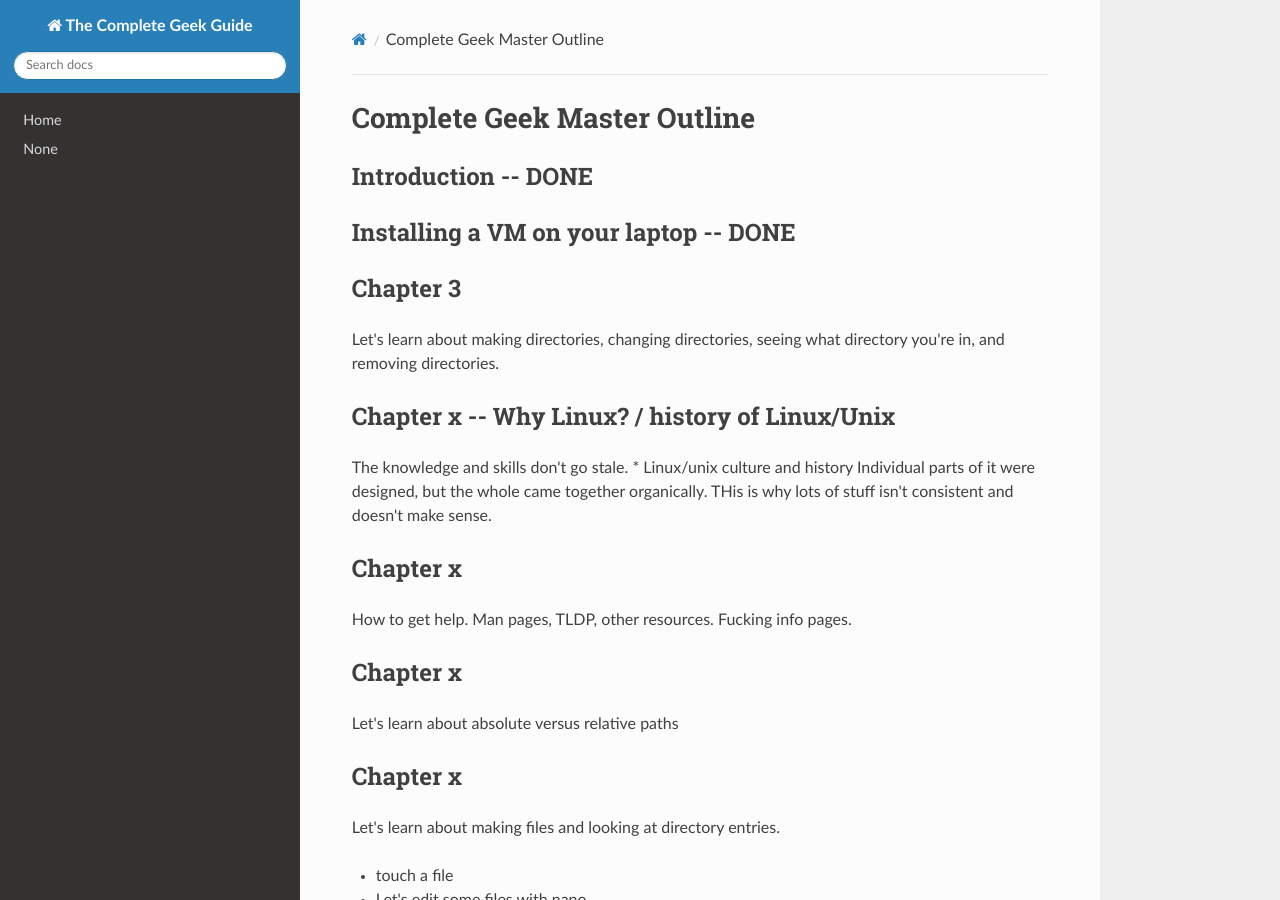
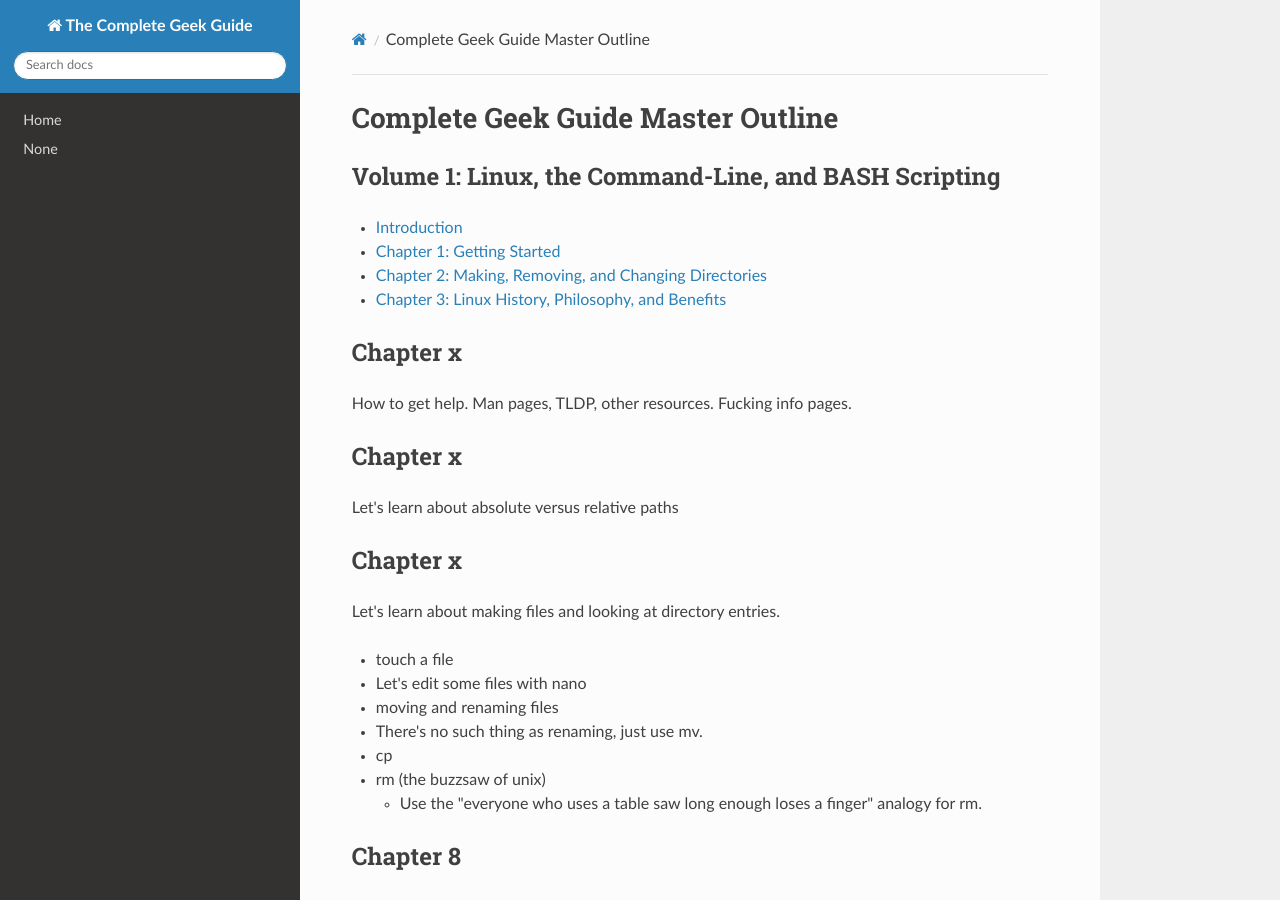
Before and after one commit to CommandLineLabs/completegeek, an MkDocs documentation site: the page built from docs/master_outline.md, in a window 1280 px wide and 900 px high. Built offline with MkDocs 1.6.1, drawn with Linux system fonts in a browser that asks for light colours; nearby versions of some CDN libraries; some of the changed text lies outside the part shown.

Commit message:
Made changes to master outline, and first version of chapter 3 is done.

```diff
--- a/docs/works-in-progress/master_outline.md
+++ b/docs/master_outline.md
@@ -1,18 +1,11 @@
-# Complete Geek Master Outline
+# Complete Geek Guide Master Outline
 
-## Introduction -- DONE
+## Volume 1: Linux, the Command-Line, and BASH Scripting
 
-## Installing a VM on  your laptop -- DONE
-
-## Chapter 3
-
-Let's learn about making directories, changing directories, seeing what directory you're in, and removing directories.
-
-## Chapter x -- Why Linux? / history of Linux/Unix
-
-The knowledge and skills don't go stale.
-* Linux/unix culture and history
-Individual parts of it were designed, but the whole came together organically. THis is why lots of stuff isn't consistent and doesn't make sense.
+* [Introduction](../README.md)
+* [Chapter 1: Getting Started](./001-getting-started.md)
+* [Chapter 2: Making, Removing, and Changing Directories](./002-directories.md)
+* [Chapter 3: Linux History, Philosophy, and Benefits](./003-operating-systems-and-history.md)
 
 ## Chapter x
 
@@ -34,8 +27,6 @@ Let's learn about making files and looking at directory entries.
 * rm (the buzzsaw of unix)
     * Use the "everyone who uses a table saw long enough loses a finger" analogy for rm.
 
-
-
 ## Chapter 8
 
 Let's learn about permissions and ownership -- how to read them, how to set them. Numeric and Symbolic.
@@ -44,7 +35,6 @@ Let's learn about permissions and ownership -- how to read them, how to set them
 
 Nano is for newbs. Let's learn some vim.
 Why you need to know vim (it's everywhere)
-
 
 ## Chapter XX -- Everything is a file
 
@@ -60,8 +50,6 @@ Why you need to know vim (it's everywhere)
 * Sticky
 
 ## Hard links and soft links
-
-
 
 ## Processes
 
@@ -87,32 +75,32 @@ etc.
 
 ## Sed and AWK
 
+## Regular Expressions
+
 ## One-liners you should remember or keep in a text file so you can cut and paste easily
 
 * Remove empty directories under the current directory
 * Infinite loops
 
-
-
-## simple Bash Scriping
+## simple Bash Scripting
 
 * Shebang line
 * Making scripts executable
 * if then else statements
 * Exit statements and return codes
+* Different Shells -- bash vs sh vs zsh, etc
+* Variables and quoting in shells
+* conditional execution and loops
+* grouping commands
+* aliases and functions
 
 ## Advanced bash scripting
 
 Prompting for input
 
-
-
-
 ## Dotfiles
 
-
-## Different Shells -- bash vs sh vs zsh, etc.
-
+## Volume 2: Websites and Networking
 
 ## Chapter x -- Creating a Droplet
 
@@ -126,11 +114,6 @@ If you know what you're doing you can create a virtual machine on any service, o
 
 Opening the terminal and SSHing to your droplet
 Now that you know about directories, files, and permissions, let's set up SSH Key login instead of password login.
-
-
-
-
-
 
 ## Technical Skills Future Outline
 
```
Also changed, not shown: docs/003-operating-systems-and-history.md (+51 -0 lines).
